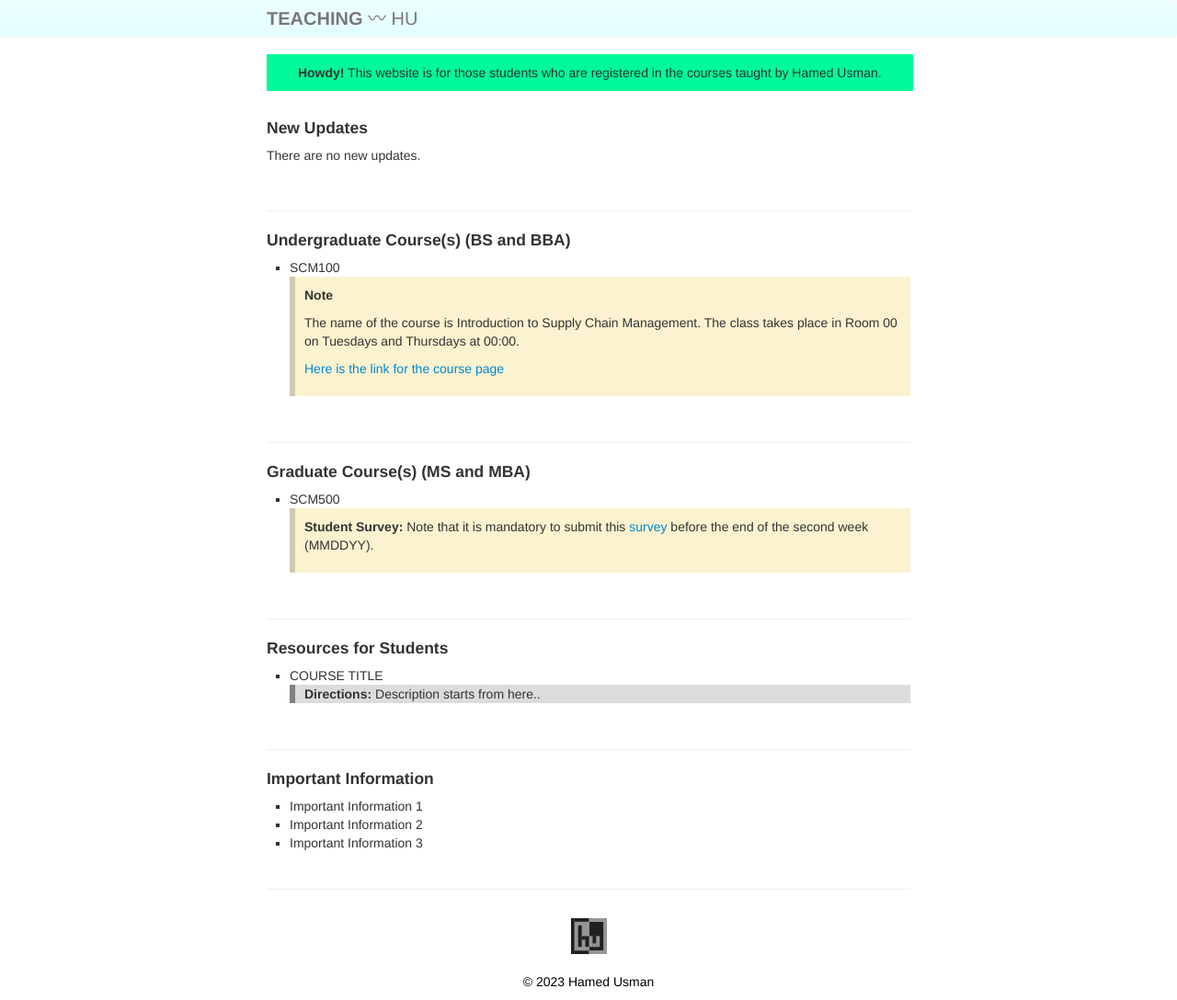
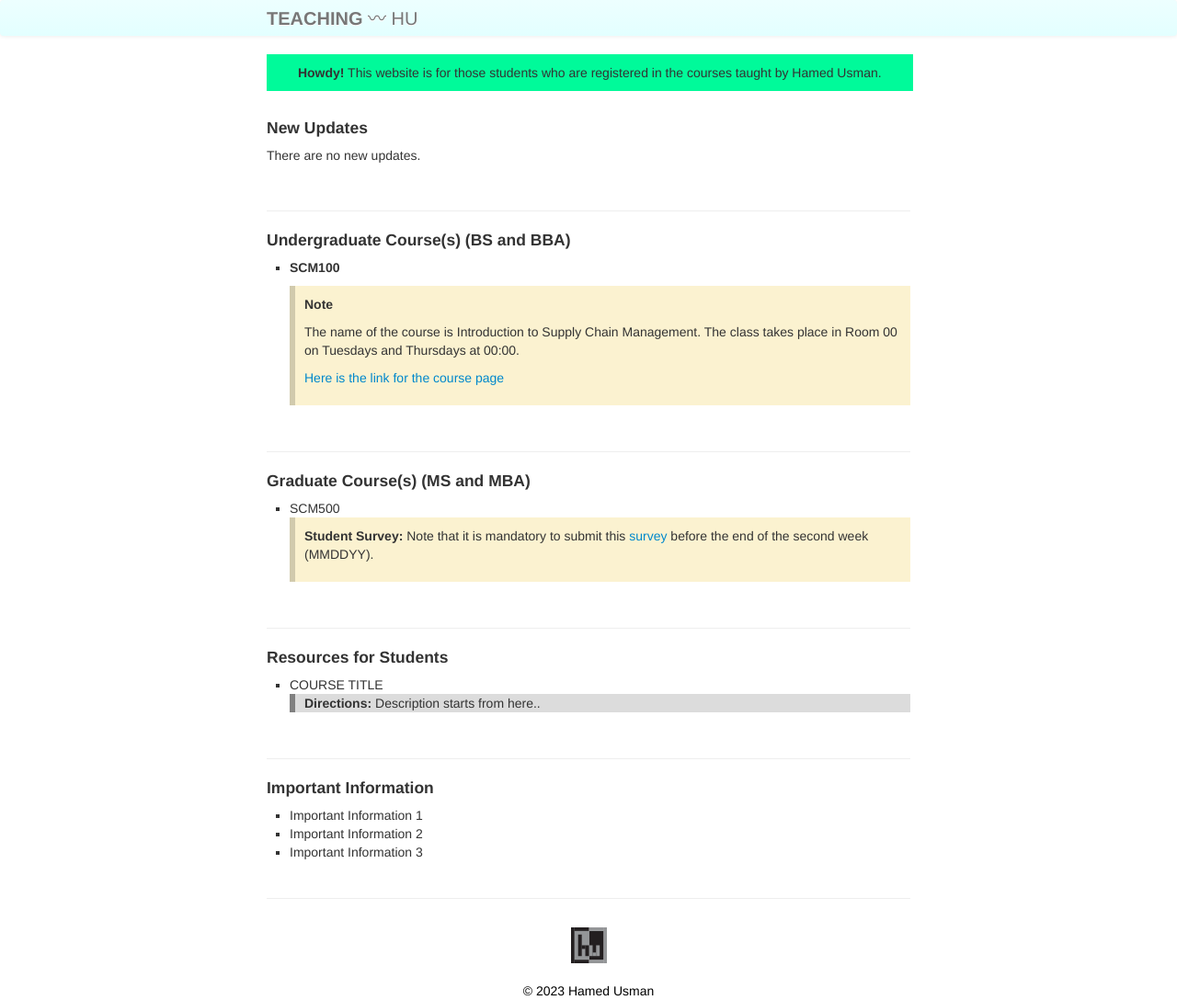
Before and after one commit to 101scm/101scm.github.io, a Jekyll site: the page built from index.md, in a window 1280 px wide. Shown: the whole page at 92% size. Built offline with Jekyll 4.4.1, drawn with Linux system fonts in a browser that asks for light colours.

```diff
--- a/index.md
+++ b/index.md
@@ -18,7 +18,7 @@ keywords: operations management, supply chain management, logistics
 
 <h4>Undergraduate Course(s) (BS and BBA)</h4>
 <ul>
-<li>SCM100</li>
+<li><h5>SCM100</h5></li>
 <!--<p>There are no new updates.</p>-->
 <div class="note"><p><strong>Note</strong></p>
   <p>The name of the course is Introduction to Supply Chain Management. The class takes place in Room 00 on Tuesdays and Thursdays at 00:00.</p>
```
